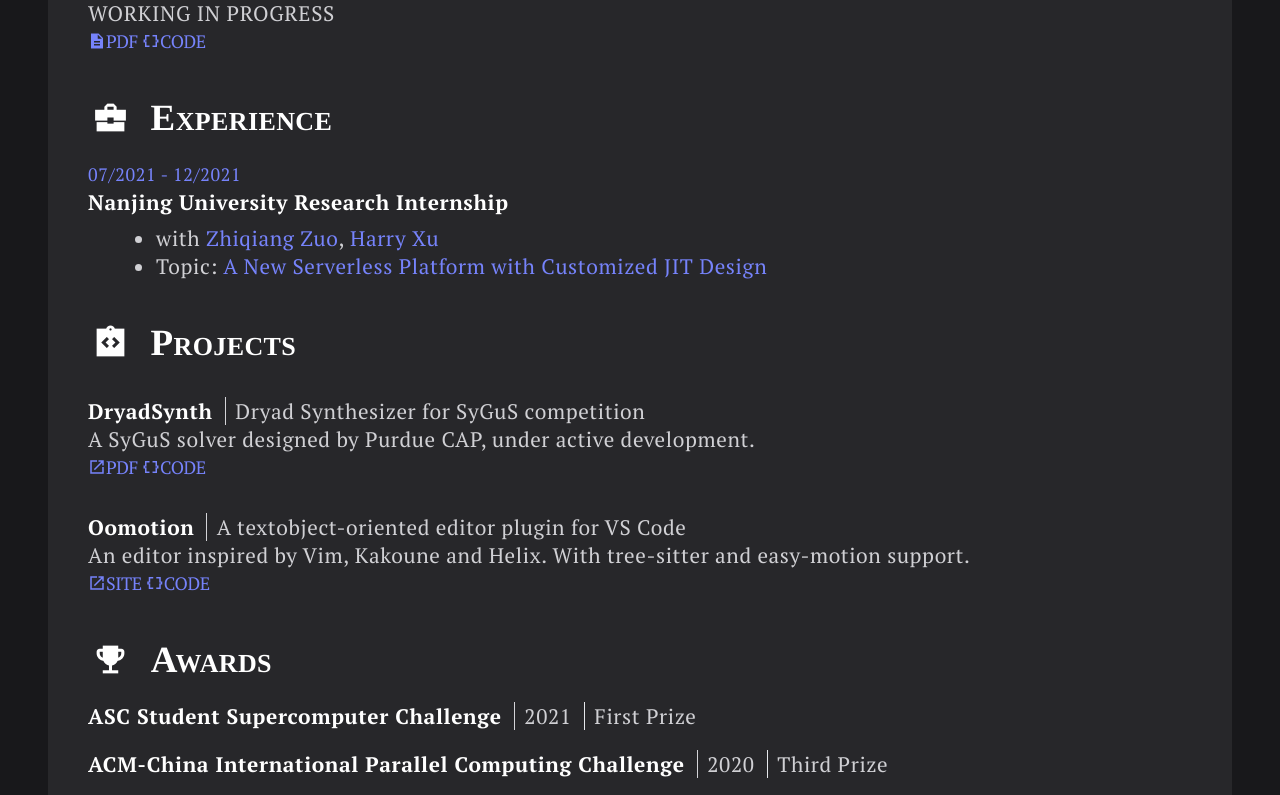
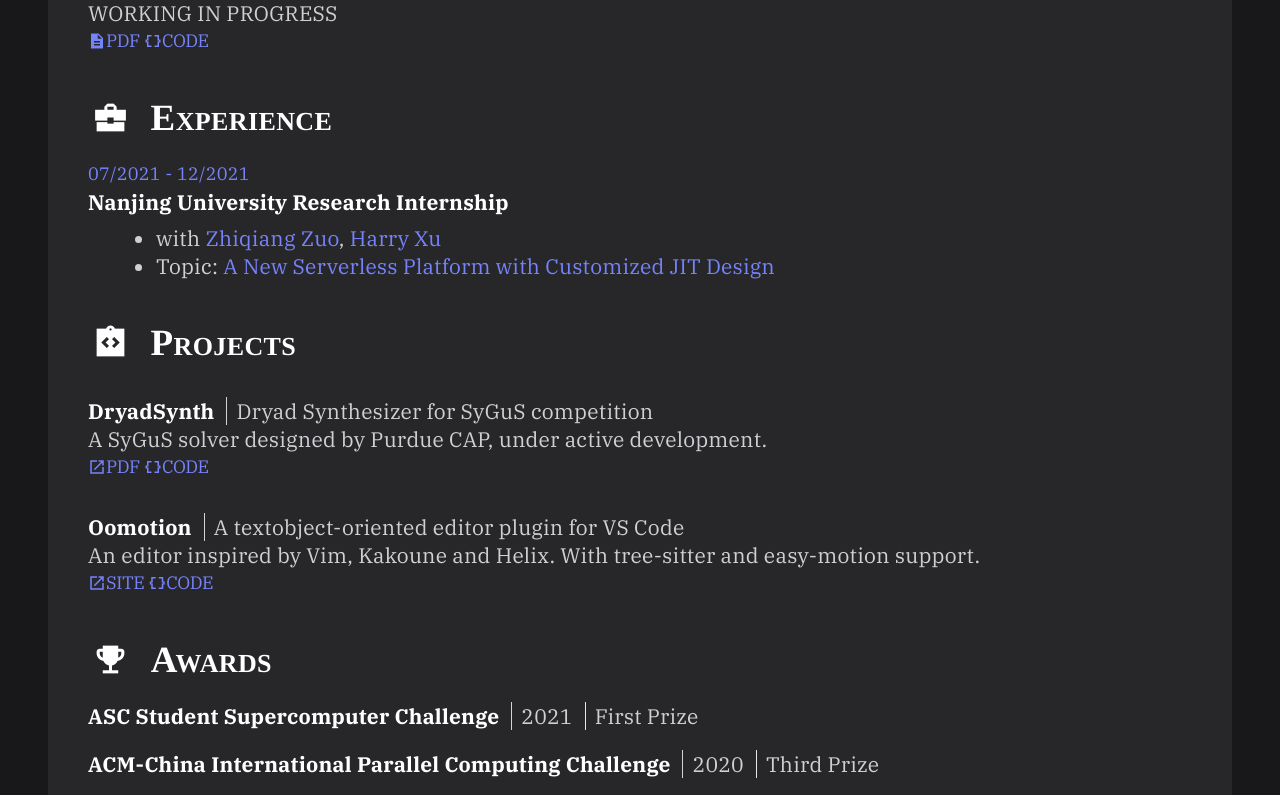
Before and after one commit to YuantianDing/yuantianding.github.io, a Next.js app in the folder en/: page /about in a window 1280 px wide. Shown: the part 1195-1990 px from the top of the page. Built offline with nearby package versions, Linux system fonts and the light colour scheme.

Commit message:
pictures

```diff
--- a/en/src/components/layout/Layout.tsx
+++ b/en/src/components/layout/Layout.tsx
@@ -19,7 +19,7 @@
             <span className="title-size mx-auto text-center text-white" style={{transform: 'scale(1.0, 1)'}}> {title} </span>
             {subtitle_div}
             <div className="items-center justify-center px-3">
-              <div className="center-box p-size f-pt-serif mb-1.5" style={{maxWidth: innerWidth}}>
+              <div className="center-box p-size f-ibm-plex-serif mb-1.5" style={{maxWidth: innerWidth}}>
                 {children}
               </div>
             </div>
--- a/en/src/pages/_document.tsx
+++ b/en/src/pages/_document.tsx
@@ -9,8 +9,8 @@
         <link rel="preconnect" href="https://fonts.googleapis.com"/>
         <link rel="preconnect" href="https://fonts.gstatic.com" crossOrigin='anonymous'/>
         <link href="https://fonts.googleapis.com/icon?family=Material+Icons+Sharp" rel="stylesheet"/>
-        {/* <link href="https://fonts.googleapis.com/css2?family=Frank+Ruhl+Libre:wght@300..900&display=swap" rel="stylesheet"/> */}
-        <link href="https://fonts.googleapis.com/css2?family=PT+Serif:ital,wght@0,400;0,700;1,400;1,700&display=swap" rel="stylesheet"/>
+        {/* <link href="https://fonts.googleapis.com/css2?family=PT+Serif:ital,wght@0,400;0,700;1,400;1,700&display=swap" rel="stylesheet"/> */}
+        <link href="https://fonts.googleapis.com/css2?family=IBM+Plex+Serif:ital,wght@0,100;0,200;0,300;0,400;0,500;0,600;0,700;1,100;1,200;1,300;1,400;1,500;1,600;1,700&display=swap" rel="stylesheet"></link>
         <script src="/plms.js" async/>
       </Head>
       <body className="bg-color element-class 3xl:zoom-110">
--- a/en/src/styles/globals.css
+++ b/en/src/styles/globals.css
@@ -43,8 +43,8 @@
 .f-frank-ruhl {
   font-family:  "Frank Ruhl Libre", Times, serif;
 }
-.f-pt-serif {
-  font-family: "PT Serif", Times, serif;
+.f-ibm-plex-serif {
+  font-family: "IBM Plex Serif", Times, serif;
 }
 .f-georgia {
   font-family: Georgia, serif;
@@ -65,7 +65,7 @@
 .p-size {
   font-size: 21px;
   line-height: 28px;
-  letter-spacing: 0.03em;
+  letter-spacing: 0.01em;
   @apply max-sm:text-base;
 }
 
```
Also changed, not shown: 14 other files (tests, documents, lock files or other folders).
